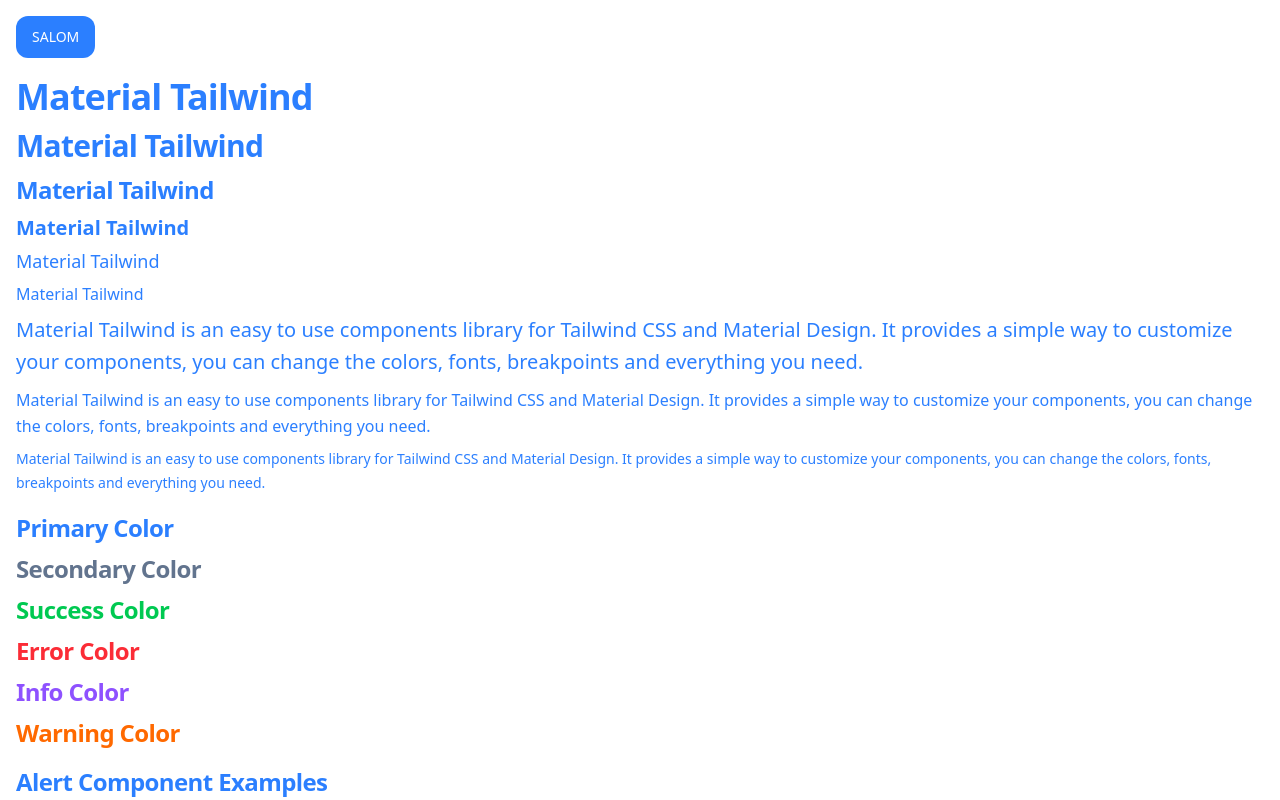
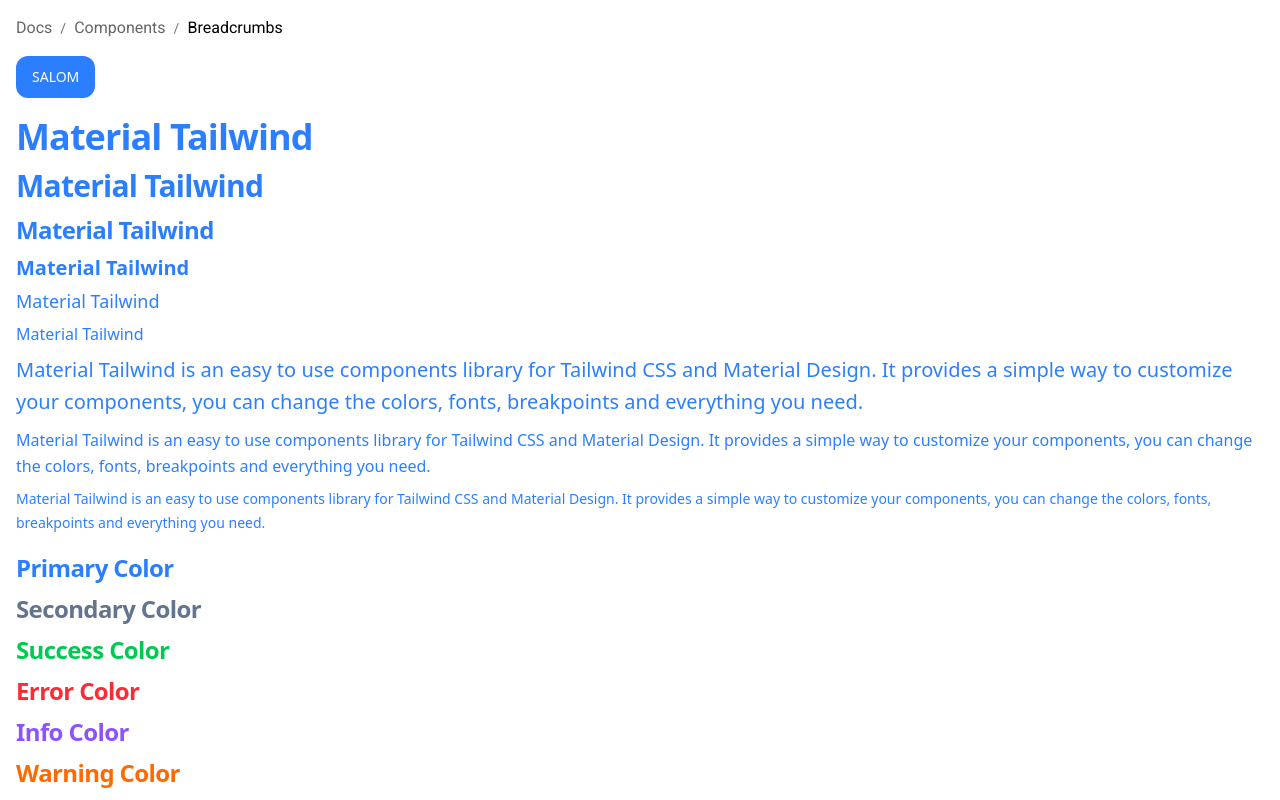
Before and after one commit to nnolan-oss/noor-ui, a React (Vite) app: page / in a window 1280 px wide. Shown: the top 800 px of the page. Built offline with nearby package versions, Linux system fonts and the light colour scheme.

Commit message:
feat: add Breadcrumbs component to the library; update theme and HomePage to showcase Breadcrumbs usage

```diff
--- /dev/null
+++ b/lib/components/breadcrumbs/Breadcrumbs.tsx
@@ -0,0 +1,56 @@
+import classnames from "classnames";
+import React from "react";
+import { twMerge } from "tailwind-merge";
+import { useTheme } from "../../core/noorThemeProvider/NoorThemeProvider";
+import { objectsToString } from "../../utils/objectsToString";
+import { type BreadcrumbsProps } from "./Breadcrumbs.d";
+
+export const Breadcrumbs = React.forwardRef<HTMLDivElement, BreadcrumbsProps>(
+  ({ separator = "/", fullWidth = false, className, children, ...rest }, ref) => {
+    const { theme } = useTheme();
+    const { breadcrumbs } = theme.components;
+    const {defaultProps, styles } = breadcrumbs;
+    const { base } = styles;
+
+    className = twMerge(defaultProps.className || "", className);
+
+    const breadcrumbsBase = objectsToString(base.initial);
+    const classes = twMerge(
+      classnames(
+        breadcrumbsBase,
+        {
+          [objectsToString(base.fullWidth)]: fullWidth,
+        }
+      ),
+      className,
+    );
+
+    // Convert children to array and add separators
+    const childrenArray = React.Children.toArray(children);
+    const itemsWithSeparators: React.ReactNode[] = [];
+
+    childrenArray.forEach((child, index) => {
+      itemsWithSeparators.push(child);
+      if (index < childrenArray.length - 1) {
+        itemsWithSeparators.push(
+          <span key={`separator-${index}`} className="mx-2 text-gray-500">
+            {separator}
+          </span>
+        );
+      }
+    });
+
+    return (
+      <nav
+        {...rest}
+        ref={ref}
+        className={classes}
+        aria-label="Breadcrumb"
+      >
+        <ol className="flex items-center">
+          {itemsWithSeparators}
+        </ol>
+      </nav>
+    );
+  },
+);
--- a/lib/components/index.ts
+++ b/lib/components/index.ts
@@ -12,3 +12,4 @@
 export { Typography } from "./typography/Typography";
 export { Alert } from "./alert/Alert";
 export { Avatar } from "./avatar/Avatar";
+export { Breadcrumbs } from "./breadcrumbs/Breadcrumbs";
--- /dev/null
+++ b/lib/theme/components/breadcrumbs/breadcrumbsDefault.ts
@@ -0,0 +1,5 @@
+export const breadcrumbsDefault = {
+  separator: "/",
+  fullWidth: false,
+  className: "",
+};
--- /dev/null
+++ b/lib/theme/components/breadcrumbs/index.ts
@@ -0,0 +1,26 @@
+import { breadcrumbsDefault } from "./breadcrumbsDefault";
+
+export const breadcrumbs = {
+  defaultProps: {
+    separator: "/",
+    fullWidth: false,
+    className: "",
+  },
+  valid: {
+    separators: ["/", "-", ">", "•", "|"],
+  },
+  styles: {
+    base: {
+      initial: {
+        display: "flex",
+        alignItems: "center",
+        width: "max-content",
+      },
+      fullWidth: {
+        width: "100%",
+      },
+    },
+  },
+};
+
+export { breadcrumbsDefault };
--- a/lib/theme/index.ts
+++ b/lib/theme/index.ts
@@ -12,6 +12,7 @@
 import { typography } from "./components/typography";
 import { alert } from "./components/alert";
 import { avatar } from "./components/avatar";
+import { breadcrumbs } from "./components/breadcrumbs";
 
 export const theme = {
   components: {
@@ -28,7 +29,8 @@
     popover,
     typography,
     alert,
-    avatar
+    avatar,
+    breadcrumbs
   },
   typography: {},
   spacing: {},
@@ -54,3 +56,4 @@
 export * from "./components/typography";
 export * from "./components/alert";
 export * from "./components/avatar";
+export * from "./components/breadcrumbs";
--- /dev/null
+++ b/lib/types/components/breadcrumbs.d.ts
@@ -0,0 +1,6 @@
+import { type ReactNode } from "react";
+
+export type TBreadcrumbsSeparator = string;
+export type TBreadcrumbsFullWidth = boolean;
+export type TBreadcrumbsChildren = ReactNode;
+export type TBreadcrumbsClassname = string;
--- a/src/pages/HomePage.tsx
+++ b/src/pages/HomePage.tsx
@@ -1,4 +1,4 @@
-import { Accordion, AccordionContent, AccordionItem, AccordionTrigger, Alert, Avatar, Button, Typography } from "noor-ui"
+import { Accordion, AccordionContent, AccordionItem, AccordionTrigger, Alert, Avatar, Breadcrumbs, Button, Typography } from "noor-ui"
 import { useState } from "react"
 import { TbHome, TbX } from "react-icons/tb"
 
@@ -6,10 +6,19 @@
   const [isOpen, setIsOpen] = useState(false)
   return (
     <div className="p-4 space-y-4">
+      <Breadcrumbs>
+        <a href="#" className="opacity-60">
+          Docs
+        </a>
+        <a href="#" className="opacity-60">
+          Components
+        </a>
+        <a href="#">Breadcrumbs</a>
+      </Breadcrumbs>
 
-      <Button onClick={()=>setIsOpen(true)}>Salom</Button>
+      <Button onClick={() => setIsOpen(true)}>Salom</Button>
 
-      <Alert variant="filled" open={isOpen} onClose={()=>setIsOpen(false)} color="success" startIcon={<TbHome />} endIcon={<TbX />}>
+      <Alert variant="filled" open={isOpen} onClose={() => setIsOpen(false)} color="success" startIcon={<TbHome />} endIcon={<TbX />}>
         This is a success filled alert with start icon
       </Alert>
       {/* Typography Examples */}
```
Also changed, not shown: lib/components/breadcrumbs/Breadcrumbs.d.ts (added, +9 -0 lines).
